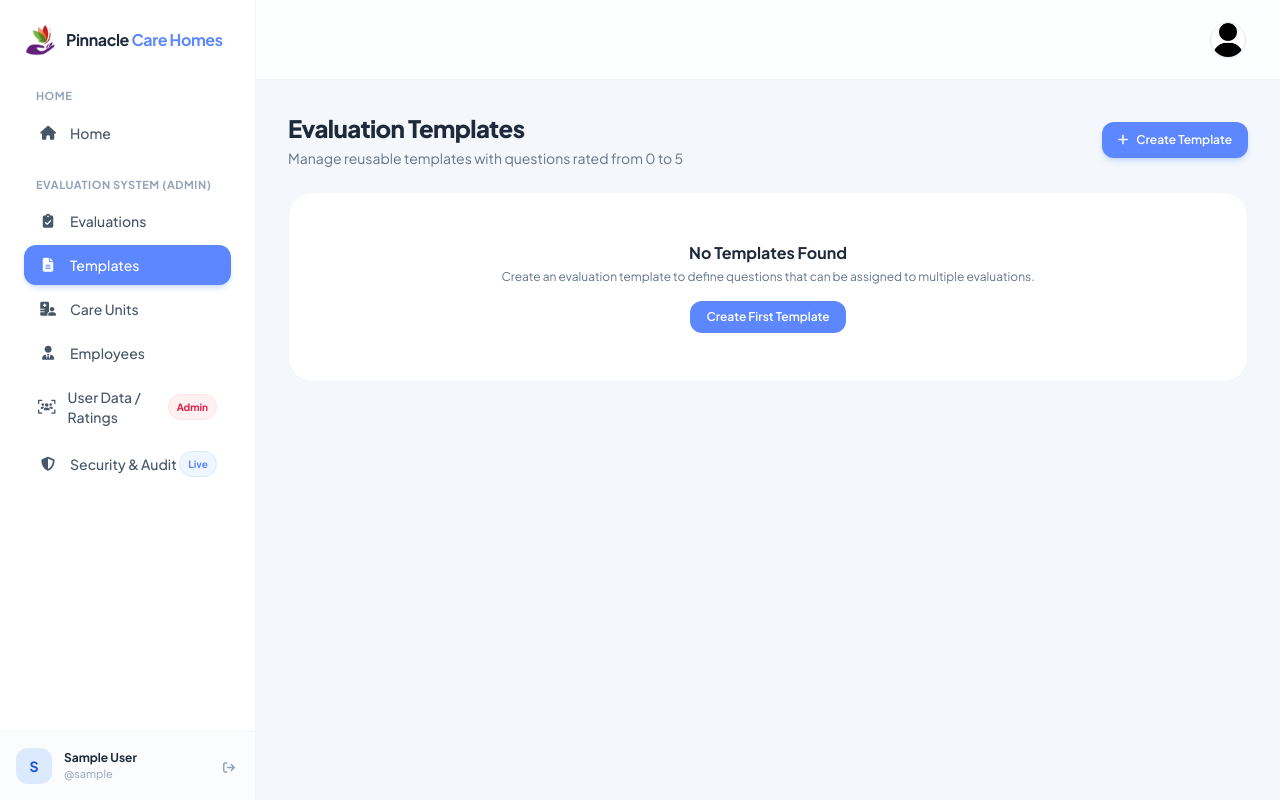
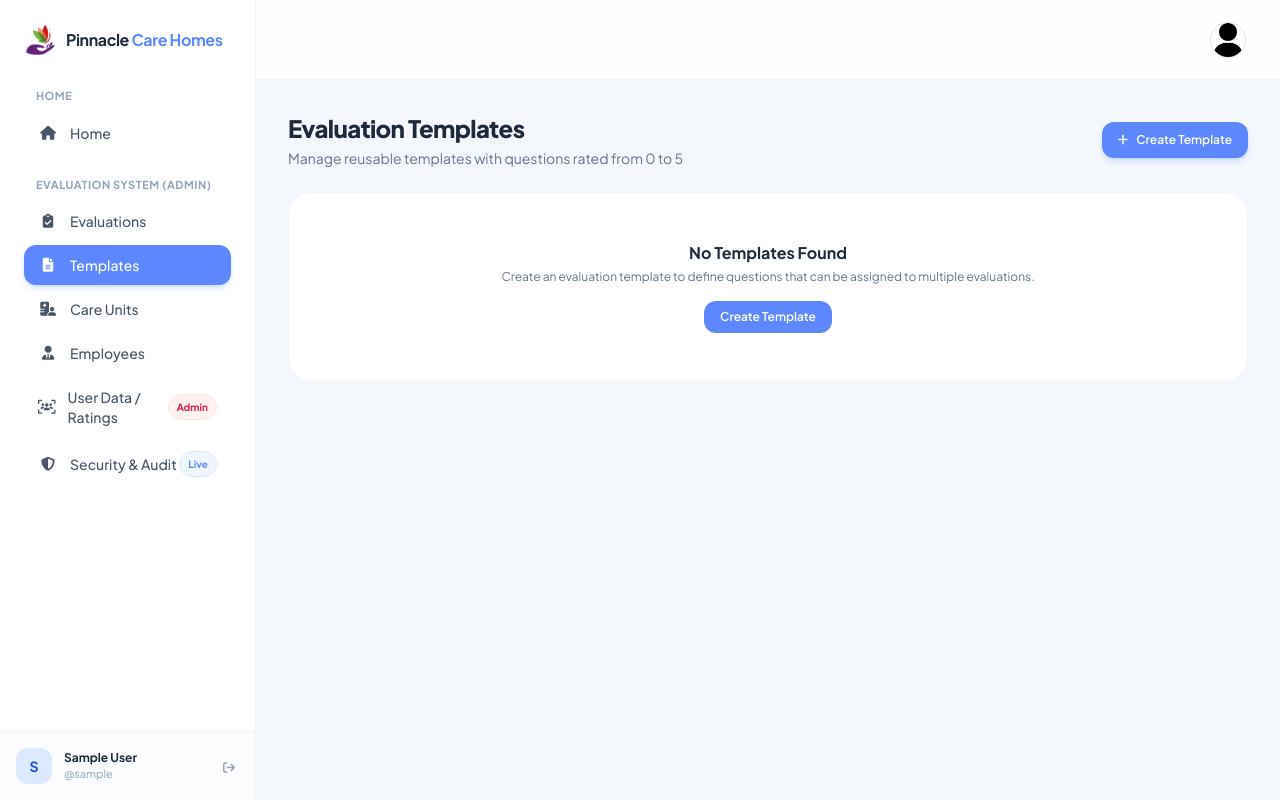
Before and after one commit to karthikr-2002/pinnacleBackend, a Django app: page /evaluations/templates/ in a window 1280 px wide. Run offline with Django 5.2, Linux system fonts and the light colour scheme; the visitor is signed in with stand-in values (Sample User, id 1); data that the repository does not hold is empty; some libraries are stand-ins or nearby versions.

Commit message:
fix: requirements txt

```diff
--- a/requirements.txt
+++ /dev/null
@@ -1,6 +0,0 @@
-Django>=5.0,<7.0
-Pillow>=10.0.0
-psycopg2-binary>=2.9.9
-redis>=5.0.0
-sqlparse>=0.5.0
-asgiref>=3.8.0
--- a/templates/evaluations/admin/template_list.html
+++ b/templates/evaluations/admin/template_list.html
@@ -78,7 +78,7 @@
             <h3 class="font-bold text-slate-800">No Templates Found</h3>
             <p class="text-xs text-slate-500 mt-1">Create an evaluation template to define questions that can be assigned to multiple evaluations.</p>
             <a href="{% url 'evaluations:template_create' %}" class="mt-4 inline-flex items-center gap-2 px-4 py-2 bg-[#5D87FF] text-white text-xs font-semibold rounded-xl">
-                Create First Template
+                Create Template
             </a>
         </div>
         {% endfor %}
```
